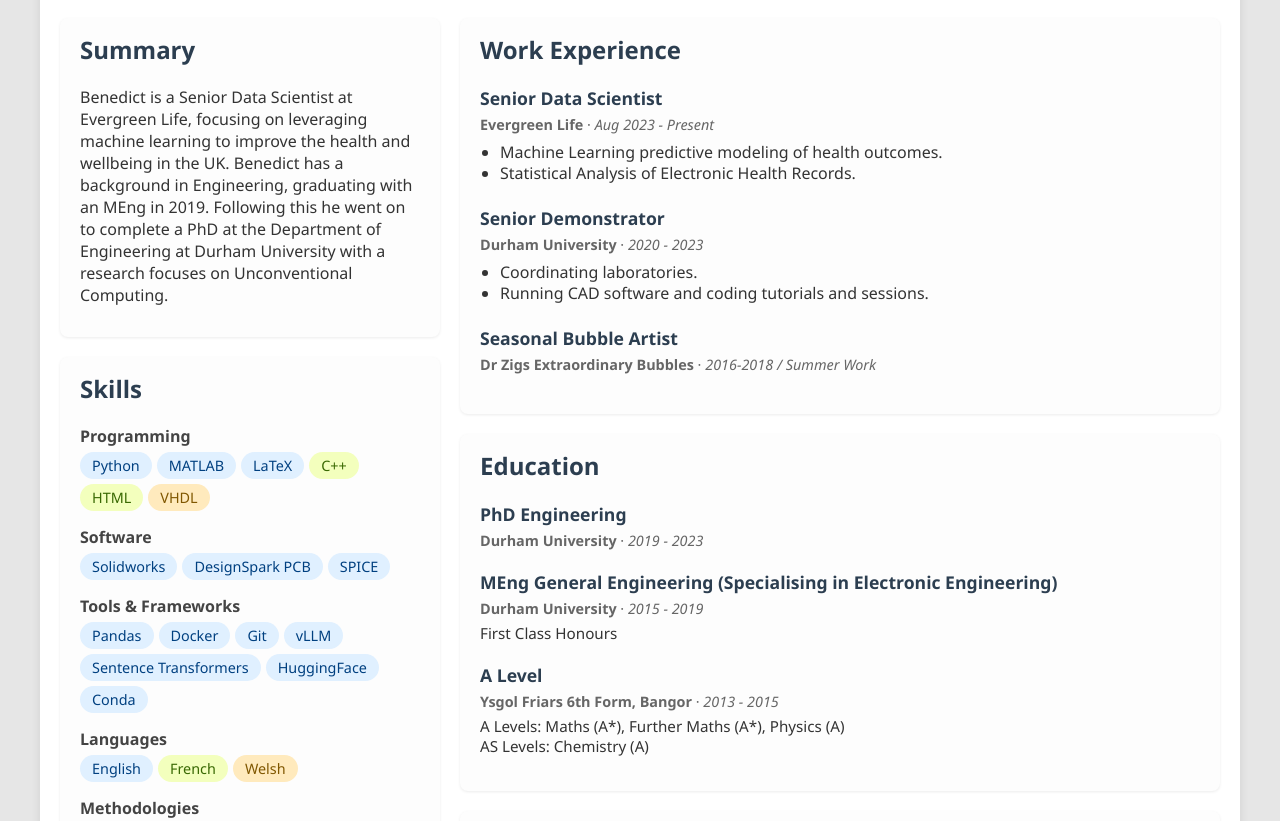
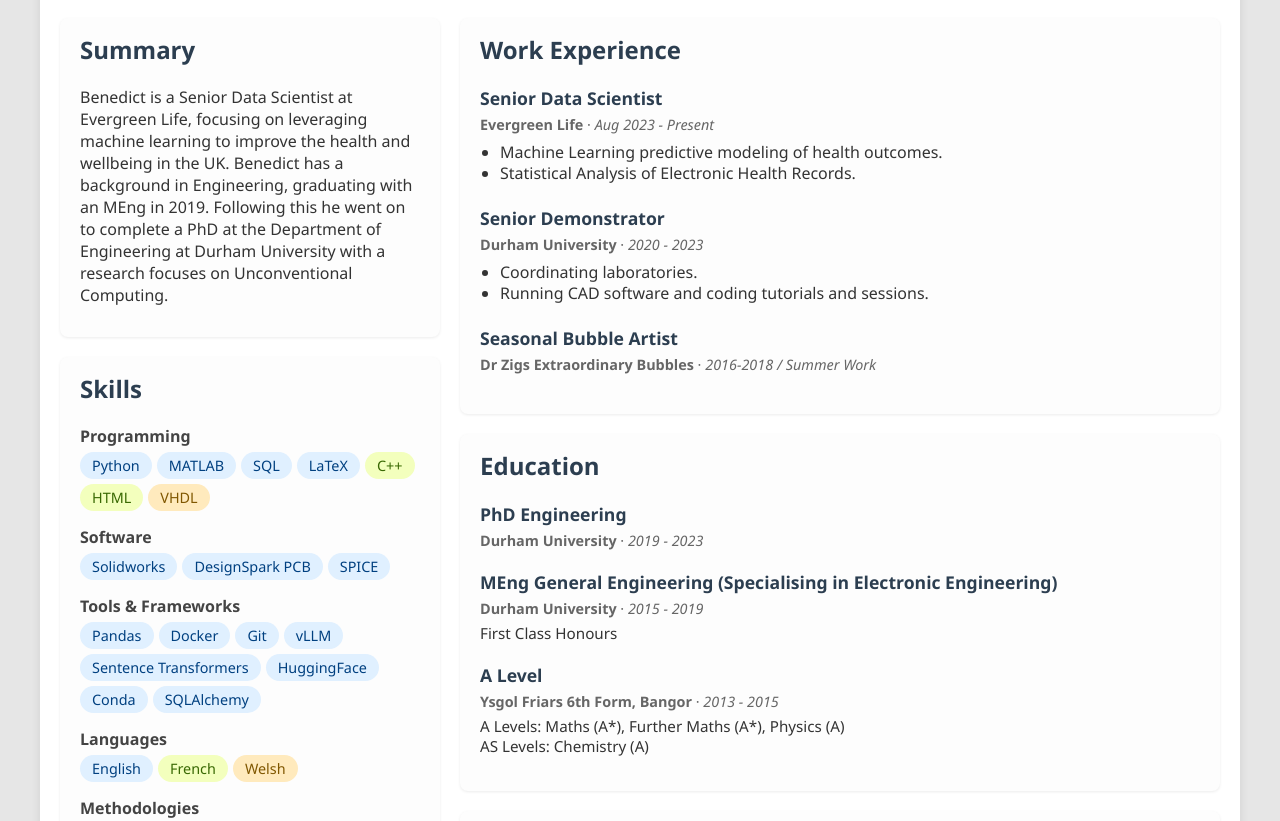
Before and after one commit to benedictjones/benedictjones.github.io, a plain HTML site: page cv/index.html in a window 1280 px wide. Shown: the part 166-987 px from the top of the page. Drawn offline with Linux system fonts and the light colour scheme.

Commit message:
Added cv skills

```diff
--- a/cv/index.html
+++ b/cv/index.html
@@ -43,6 +43,7 @@
             <div class="skill-tags">
               <span class="skill">Python</span>
               <span class="skill">MATLAB</span>
+              <span class="skill">SQL</span>
               <span class="skill">LaTeX</span>
               <span class="skill-familiar">C++</span>
               <span class="skill-familiar">HTML</span>
@@ -71,6 +72,7 @@
               <span class="skill">Sentence Transformers</span>
               <span class="skill">HuggingFace</span>
               <span class="skill">Conda</span>
+              <span class="skill">SQLAlchemy</span>
             </div>
           </div>
 
```
